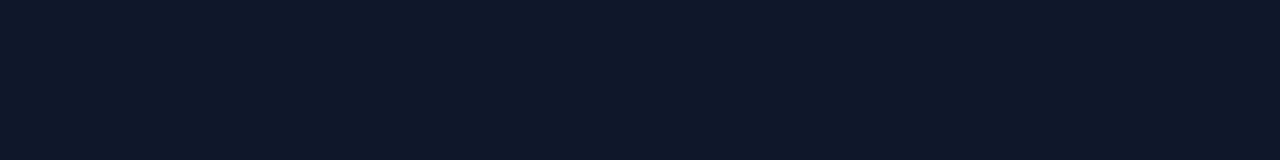
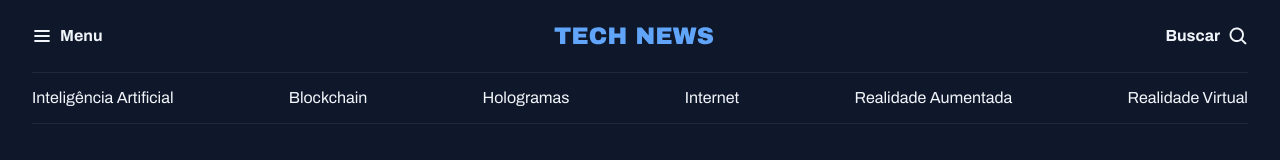
Before and after one commit to FernandaCAmaral/portal-de-noticias, a plain HTML site: page index.html in a window 1280 px wide. Drawn offline with Linux system fonts and the light colour scheme.

Commit message:
criando o header

```diff
--- a/index.html
+++ b/index.html
@@ -10,6 +10,29 @@
     <link href="https://fonts.googleapis.com/css2?family=Archivo:ital,wght@0,100..900;1,100..900&display=swap" rel="stylesheet">
 </head>
 <body>
+    <header class="container">
+        <nav id="primary" class="grid grid-flow-col">
+            <div>
+                <img src="/assets/icons/List.svg" alt="icone de menu">
+                <strong>Menu</strong>
+            </div>
+            <div>
+                <img src="/assets/Logo.svg" alt="Technews logo">
+            </div>
+            <div>
+                <strong>Buscar</strong>
+                <img src="/assets/icons/MagnifyingGlass.svg" alt="icone de lupa para pesquisa">
+            </div>
+        </nav>
+        <nav id="secondary" class="grid grid-flow-col">
+            <a href="#">Inteligência Artificial</a>
+            <a href="#">Blockchain</a>
+            <a href="#">Hologramas</a>
+            <a href="#">Internet</a>
+            <a href="#">Realidade Aumentada</a>
+            <a href="#">Realidade Virtual</a>
+        </nav>
+    </header>
 
 </body>
 </html>
--- a/styles/global.css
+++ b/styles/global.css
@@ -1,6 +1,7 @@
 * {
     margin: 0;
     padding: 0;
+    box-sizing: border-box;
 }
 
 :root {
@@ -38,3 +39,18 @@ a:hover {
 h1, h2, h3 {
     font: inherit;
 }
+
+
+.container{
+    max-width: 1280px;
+    padding-inline: 32px;
+    margin-inline: auto;
+}
+
+.grid {
+    display: grid;
+}
+
+.grid-flow-col {
+    grid-auto-flow: column;
+}
--- /dev/null
+++ b/styles/header.css
@@ -0,0 +1,24 @@
+#primary {
+    padding-block: 20px;
+
+    div {
+        display: flex;
+        align-items: center;
+        gap: 8px;
+    }
+
+    div:nth-child(2){
+        margin-inline: auto;
+    }
+
+    div:nth-child(3){
+        justify-self: end;
+    }
+}
+
+#secondary {
+    padding-block: 14px;
+    border: solid 1px var(--stroke-color);
+    border-inline: none;
+    justify-content: space-between;
+}
--- a/styles/style.css
+++ b/styles/style.css
@@ -1 +1,2 @@
 @import url(global.css);
+@import url(header.css);
```
